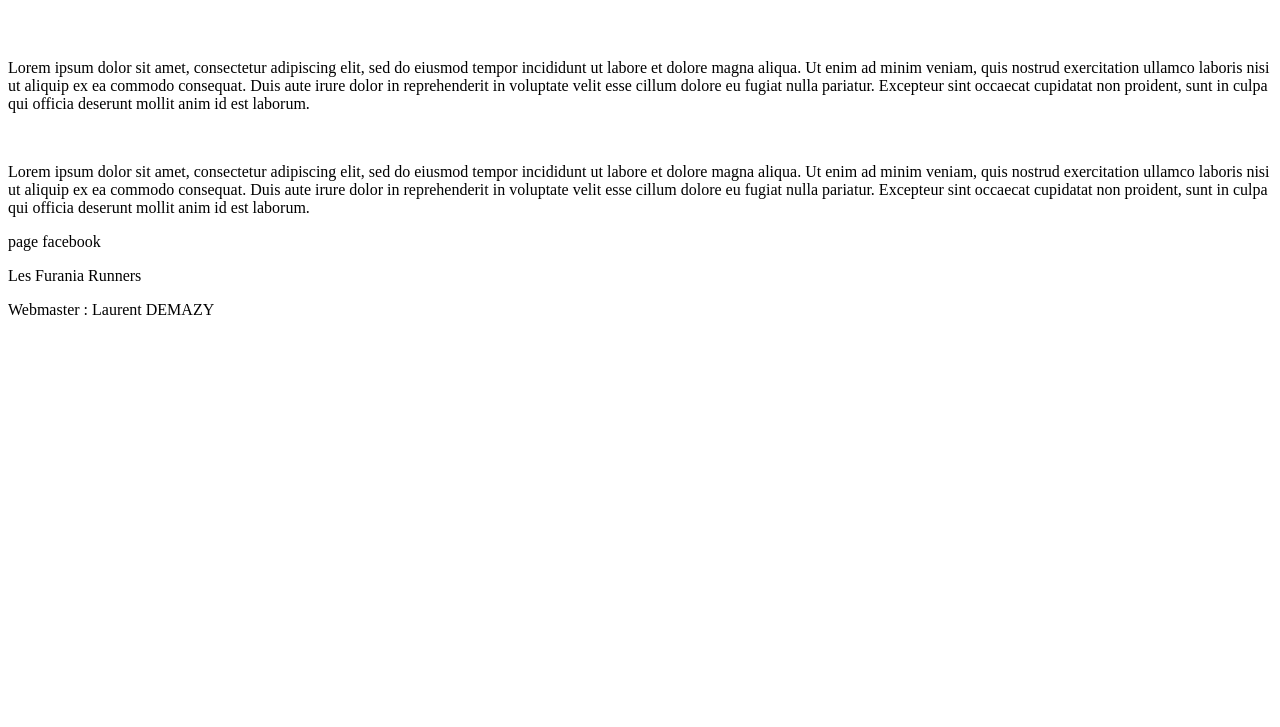
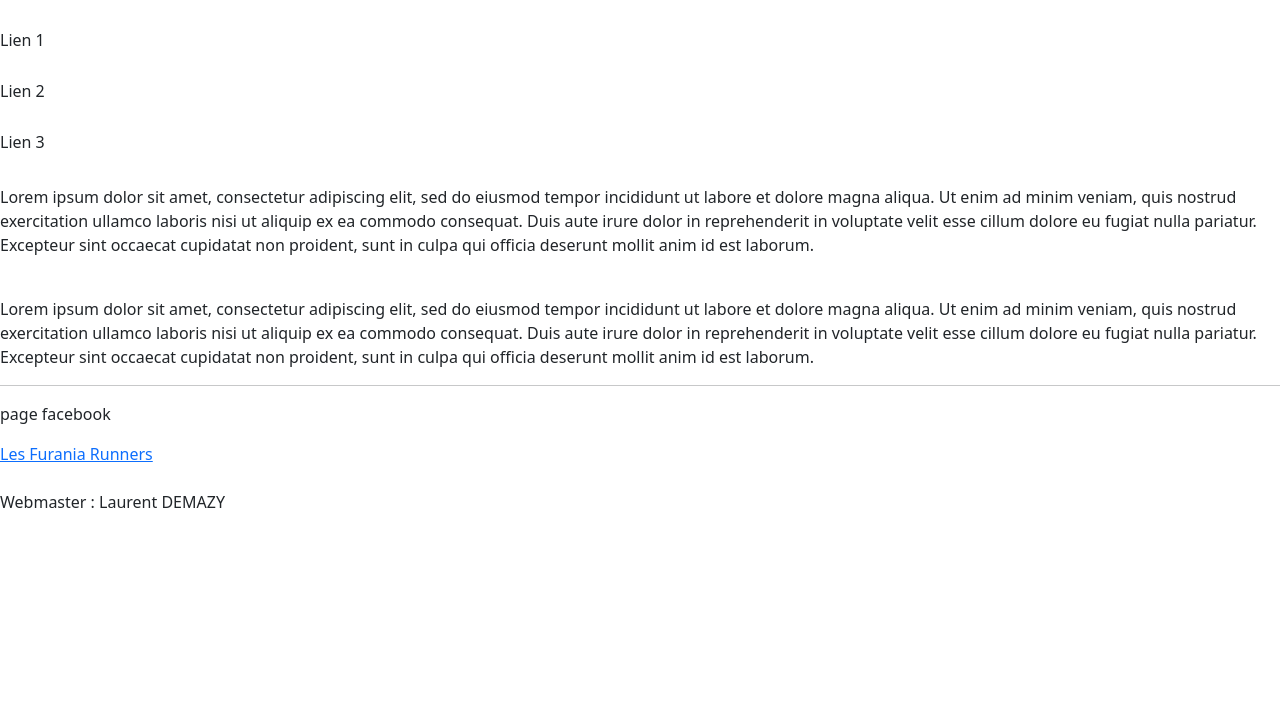
Before and after one commit to laulau200/furania-runners_2, a plain HTML site: page index.html in a window 1280 px wide. Shown: the part 73-800 px from the top of the page. Drawn offline with nearby package versions, Linux system fonts and the light colour scheme.

Commit message:
Update index.html

```diff
--- a/index.html
+++ b/index.html
@@ -3,13 +3,14 @@
 <head>
 <meta charset="UTF-8">
 <meta name="description" content="page 1">
-<meta name="keywords" content="HTML, CSS, Javascript">
+<meta name="keywords" content="footing, course, plaisir">
 <meta name="author" content="Laurent DEMAZY">
 <meta name="viewport" content="width=device-width, initial-scale=1.0">
 <meta name="keywords" content="technicien informatique, administrateur réseaux, windows, linux">
 <meta name="author" content="Laurent DEMAZY">
 <meta http-equiv="refresh" content="300">
 <!-- lien vers feuille de style -->
+<link href="https://cdn.jsdelivr.net/npm/bootstrap@5.3.3/dist/css/bootstrap.min.css" rel="stylesheet" integrity="sha384-QWTKZyjpPEjISv5WaRU9OFeRpok6YctnYmDr5pNlyT2bRjXh0JMhjY6hW+ALEwIH" crossorigin="anonymous">
 <title>furania Runners</title>
 </head>
 <body>
@@ -21,18 +22,36 @@
 
 
 </header>
+
+<aside>
+
+</aside>
+<h6>Lien 1</h6><br>
+<h6>Lien 2</h6><br>
+<h6>Lien 3</h6><br>
 <main>
+
+<section>
+<article>
 <p>Lorem ipsum dolor sit amet, consectetur adipiscing elit, sed do eiusmod tempor incididunt ut labore et dolore magna aliqua. Ut enim ad minim veniam, quis nostrud exercitation ullamco laboris nisi ut aliquip ex ea commodo consequat. Duis aute irure dolor in reprehenderit in voluptate velit esse cillum dolore eu fugiat nulla pariatur. Excepteur sint occaecat cupidatat non proident, sunt in culpa qui officia deserunt mollit anim id est laborum.
 </p>
 <br>
+</article>
+<article>
 <p>Lorem ipsum dolor sit amet, consectetur adipiscing elit, sed do eiusmod tempor incididunt ut labore et dolore magna aliqua. Ut enim ad minim veniam, quis nostrud exercitation ullamco laboris nisi ut aliquip ex ea commodo consequat. Duis aute irure dolor in reprehenderit in voluptate velit esse cillum dolore eu fugiat nulla pariatur. Excepteur sint occaecat cupidatat non proident, sunt in culpa qui officia deserunt mollit anim id est laborum.</p>
+</article>
+</section>
+
 
 
 </main>
 <footer>
+<hr>
 <p>page facebook</p>
-<a href:"https://www.facebook.com/profile.php?id=61552105517489">Les Furania Runners</a>
-<p>Webmaster : Laurent DEMAZY <a href:"www.ldemazy.com"></a>
+<a href="https://www.facebook.com/profile.php?id=61552105517489">Les Furania Runners</a>
+<br>
+<br>
+<p>Webmaster : Laurent DEMAZY <a href="www.ldemazy.com"></a>
 
 
 </footer>
```
